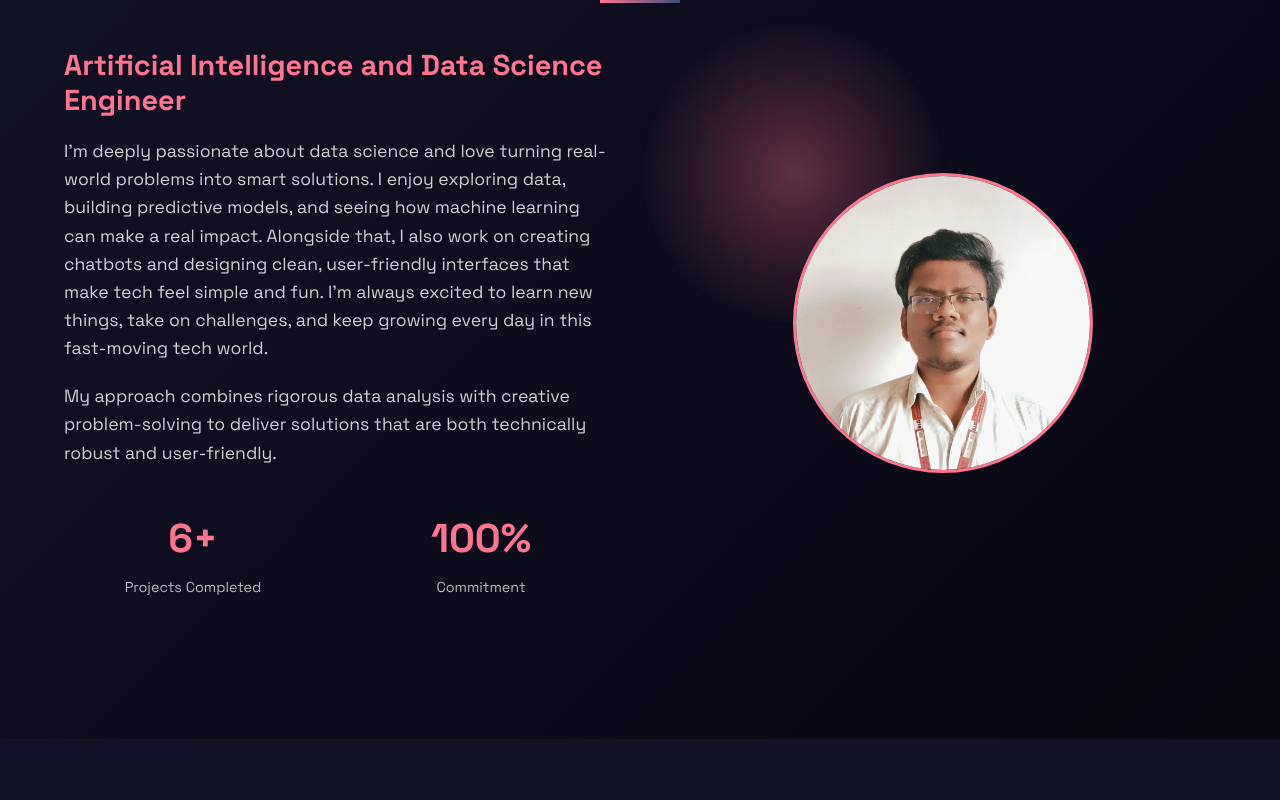
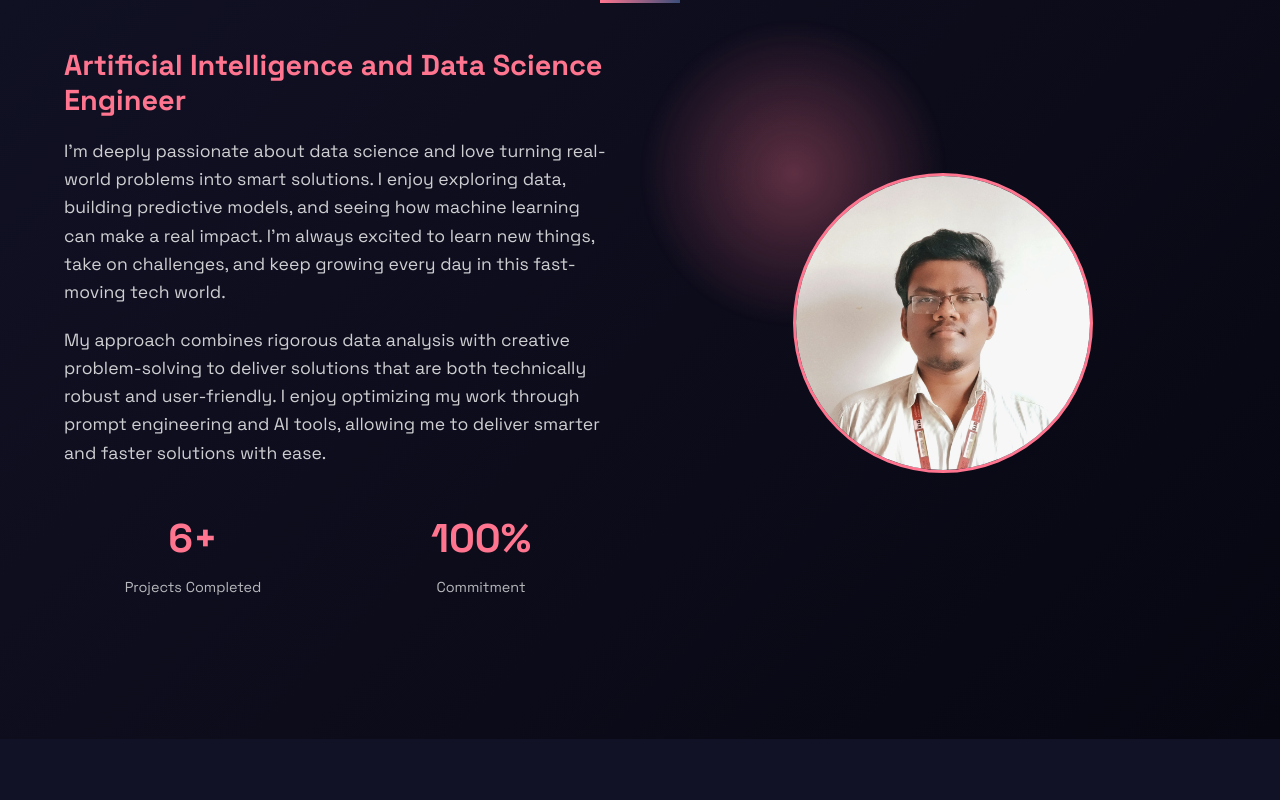
Before and after one commit to Pavan-2445/My-portfolio, a plain HTML site: page Portfolio/index.html in a window 1280 px wide. Shown: the part 1000-1800 px from the top of the page. Drawn offline with nearby package versions, Linux system fonts and the light colour scheme; animation ran at ten frames a second; files whose address does not match are found by name.

Commit message:
Update index.html

```diff
--- a/Portfolio/index.html
+++ b/Portfolio/index.html
@@ -82,8 +82,8 @@
     <div class="about-content">
       <div class="about-text" data-aos="fade-right">
         <h3>Artificial Intelligence and Data Science Engineer</h3>
-        <p>I'm deeply passionate about data science and love turning real-world problems into smart solutions. I enjoy exploring data, building predictive models, and seeing how machine learning can make a real impact. Alongside that, I also work on creating chatbots and designing clean, user-friendly interfaces that make tech feel simple and fun. I'm always excited to learn new things, take on challenges, and keep growing every day in this fast-moving tech world.</p>
-        <p>My approach combines rigorous data analysis with creative problem-solving to deliver solutions that are both technically robust and user-friendly.</p>
+        <p>I'm deeply passionate about data science and love turning real-world problems into smart solutions. I enjoy exploring data, building predictive models, and seeing how machine learning can make a real impact. I'm always excited to learn new things, take on challenges, and keep growing every day in this fast-moving tech world.</p>
+        <p>My approach combines rigorous data analysis with creative problem-solving to deliver solutions that are both technically robust and user-friendly. I enjoy optimizing my work through prompt engineering and AI tools, allowing me to deliver smarter and faster solutions with ease.</p>
         <div class="about-stats">
           <div class="stat-item">
             <div class="stat-number">6+</div>
```
